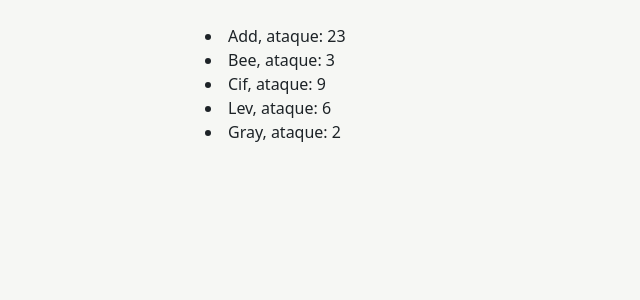
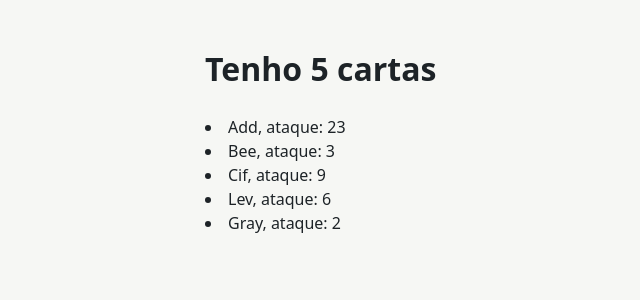
Before and after one commit to Flying-Toasters/ficha3-rodrigodomingos, a React (Vite) app: page / in a window 1280 px wide. Shown: the top 300 px of the page, without its empty margins (115-755 px from the left). Built offline with nearby package versions, Linux system fonts and the light colour scheme.

Commit message:
add feat: Show the amount of cards

```diff
--- a/src/App.jsx
+++ b/src/App.jsx
@@ -22,6 +22,7 @@ const cards = [
 function App() {
   return (
     <main>
+      <h1>Tenho {cards.length} cartas</h1>
       {cards.map((card) => (
         <Card key={card.name} {...card}/>
       ))}
```
